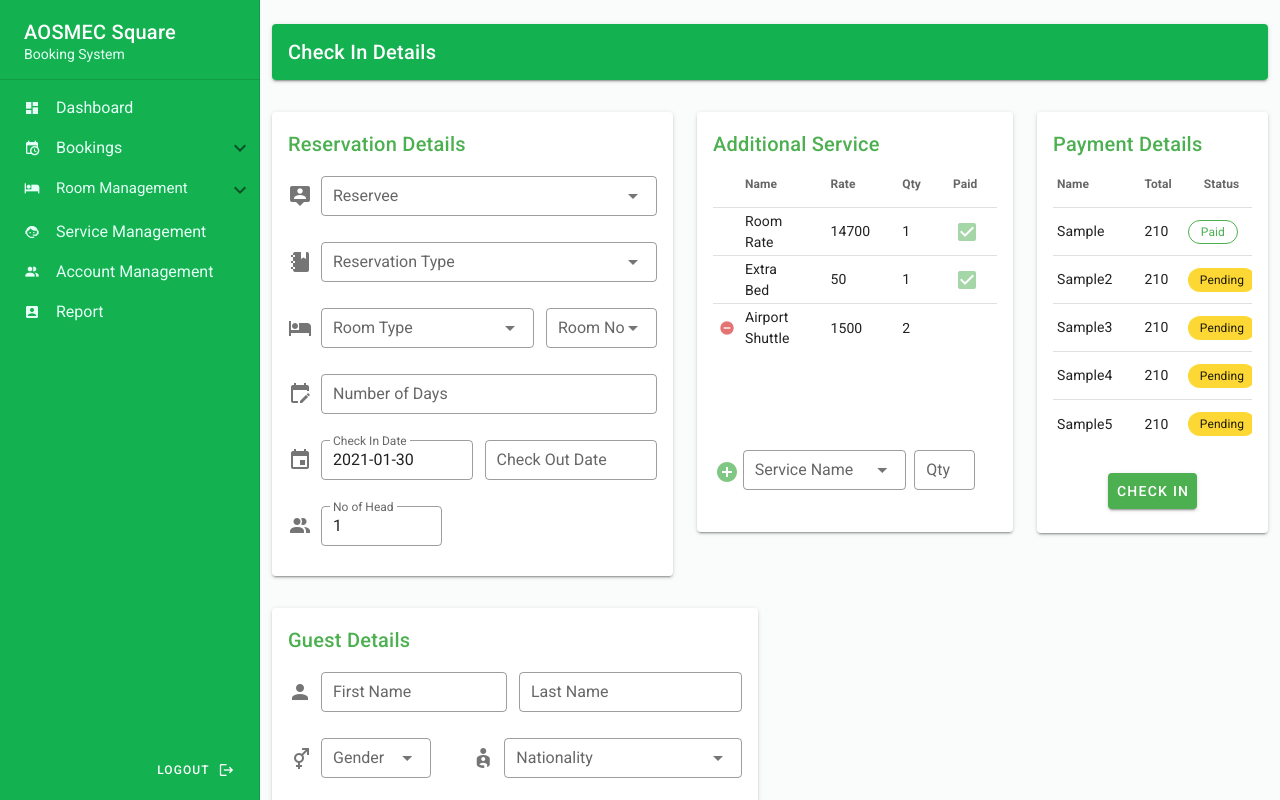
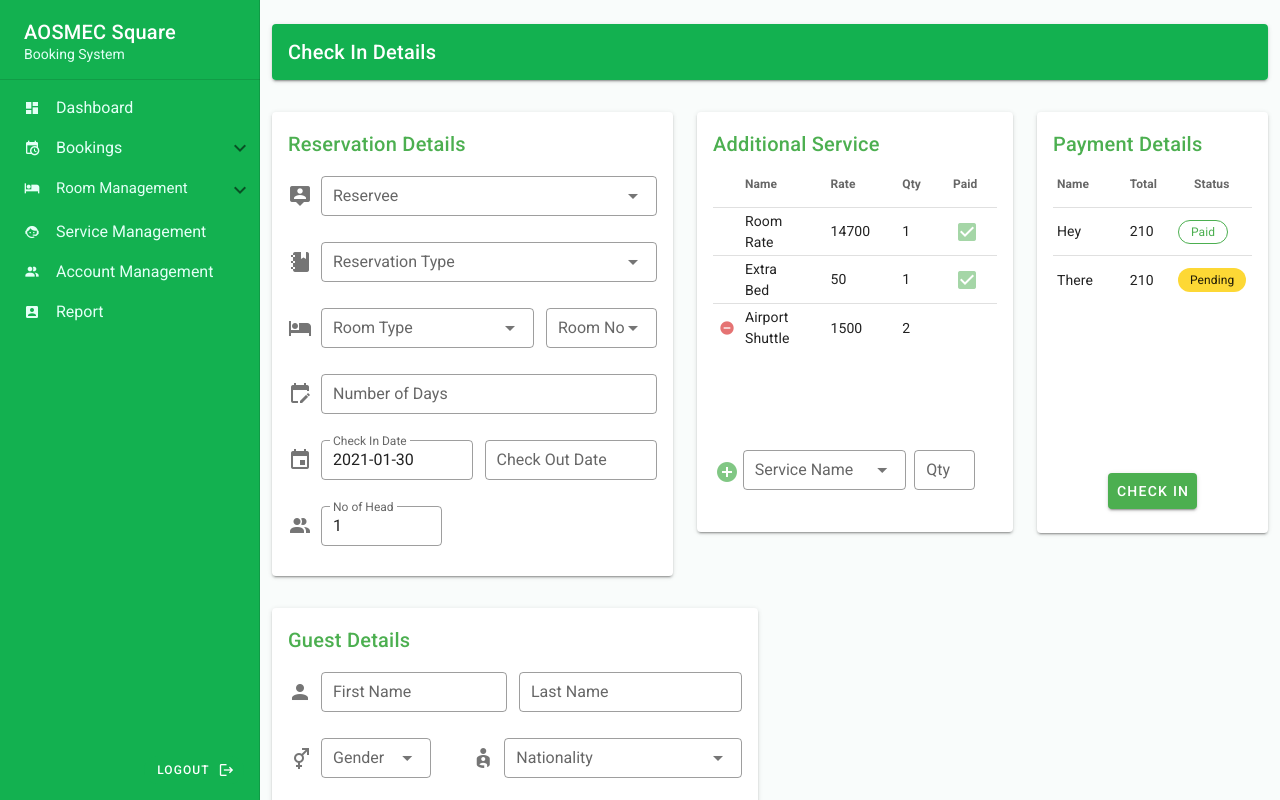
Before and after one commit to mikamikkz/AOSMECSystem, a Vue app in the folder aosmec/: page /checkin in a window 1280 px wide. Shown: the top 800 px of the page. Built offline with nearby package versions, Linux system fonts and the light colour scheme.

Commit message:
v: guest bill

```diff
--- a/aosmec/src/views/Checkin.vue
+++ b/aosmec/src/views/Checkin.vue
@@ -291,7 +291,7 @@
               </template>
             </v-simple-table>
               <v-card-actions class="d-flex justify-center">
-                  <v-btn color="success" v-on:click="checkInModal(guest)">Check In</v-btn>
+                  <v-btn color="success" v-on:click="checkInModal(input, guestServices, guestBillDetails)">Check In</v-btn>
               </v-card-actions>
           </v-card-text>
           <v-dialog v-model="checkInDialog" persistent width="450">
@@ -443,30 +443,15 @@ export default {
       ],
       guestBillDetails: [
         {
-          name: "Sample",
+          name: "Hey",
           total: "210",
           status: "Paid"
         },
         {
-          name: "Sample2",
+          name: "There",
           total: "210",
           status: "Pending"
-        },
-        {
-          name: "Sample3",
-          total: "210",
-          status: "Pending"
-        },
-        {
-          name: "Sample4",
-          total: "210",
-          status: "Pending"
-        },
-        {
-          name: "Sample5",
-          total: "210",
-          status: "Pending"
-        },
+        }
       ],
       guestBill: {
         roomNo: "101",
@@ -501,15 +486,31 @@ export default {
         quantity: input.qty,
         status: false,
       }
+      var addBill = {
+        name: input.name,
+        total: 1 * input.qty,
+        status: "Pending"
+      }
+      this.guestBillDetails.push(addBill);
       this.guestServices.push(addData);
     },
     removeFromList: function(input) {
       var index = this.guestServices.indexOf(input.name);
       this.guestServices.splice(index, 1);
     },
-    checkInModal: function(input) {
+    checkInModal: function(reservation, service, bill) {
       this.checkInDialog = true;
-      console.log(input);
+      var totalBill = 0;
+      var balance = 0;
+      for(var i = 0; i < bill.length; i++){
+        totalBill += parseInt(bill[i].total);
+        if(bill[i].status == "Pending"){
+          balance += parseInt(bill[i].total)
+        }
+      }
+      this.guestBill.total = totalBill;
+      this.guestBill.balance = balance;
+      console.log(totalBill);
     },
     addKeyDeposit: function() {
       if(this.guestBill.keyDeposit){
@@ -519,5 +520,8 @@ export default {
       }
     }
   },
+  beforeMount(){
+
+  }
 };
 </script>
```
